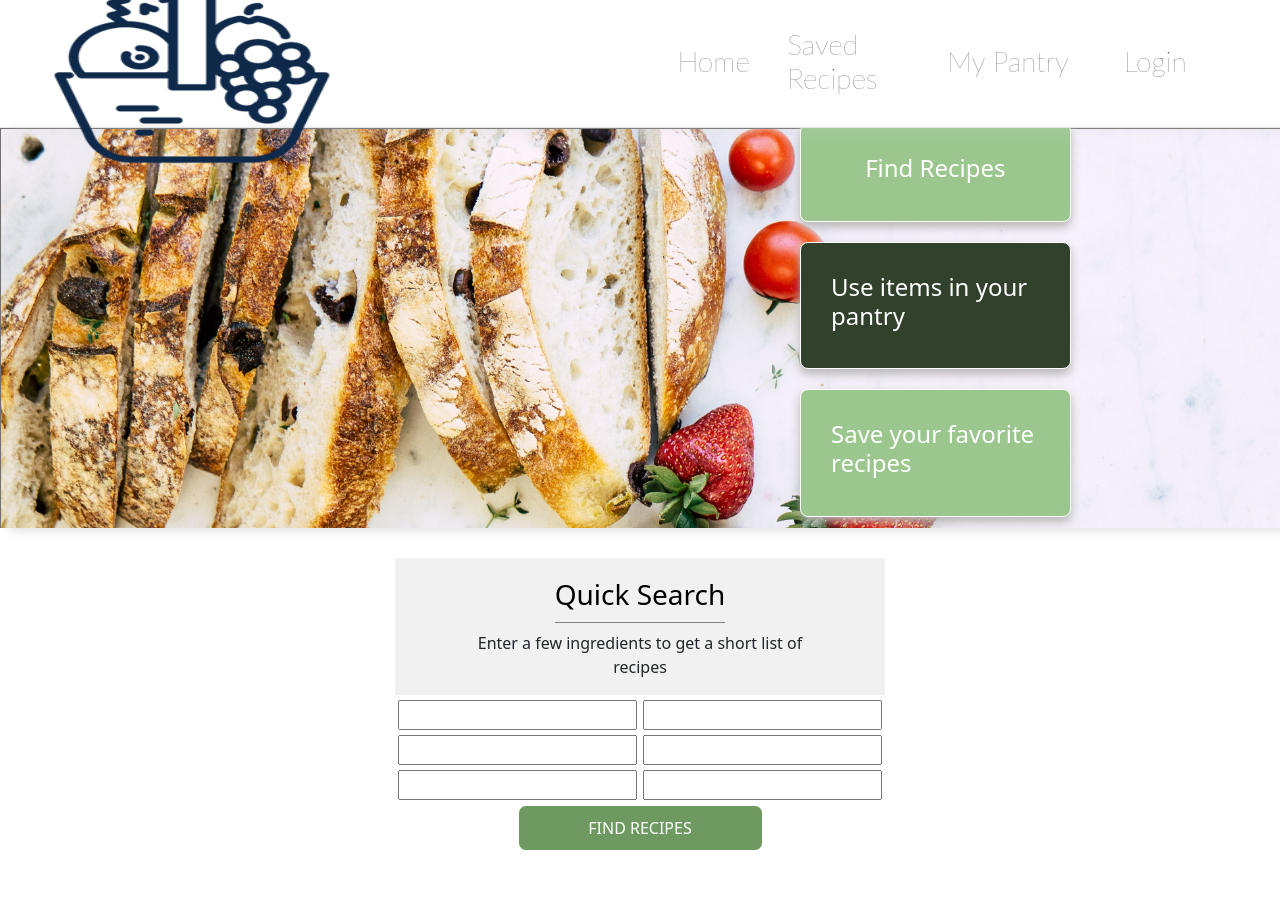
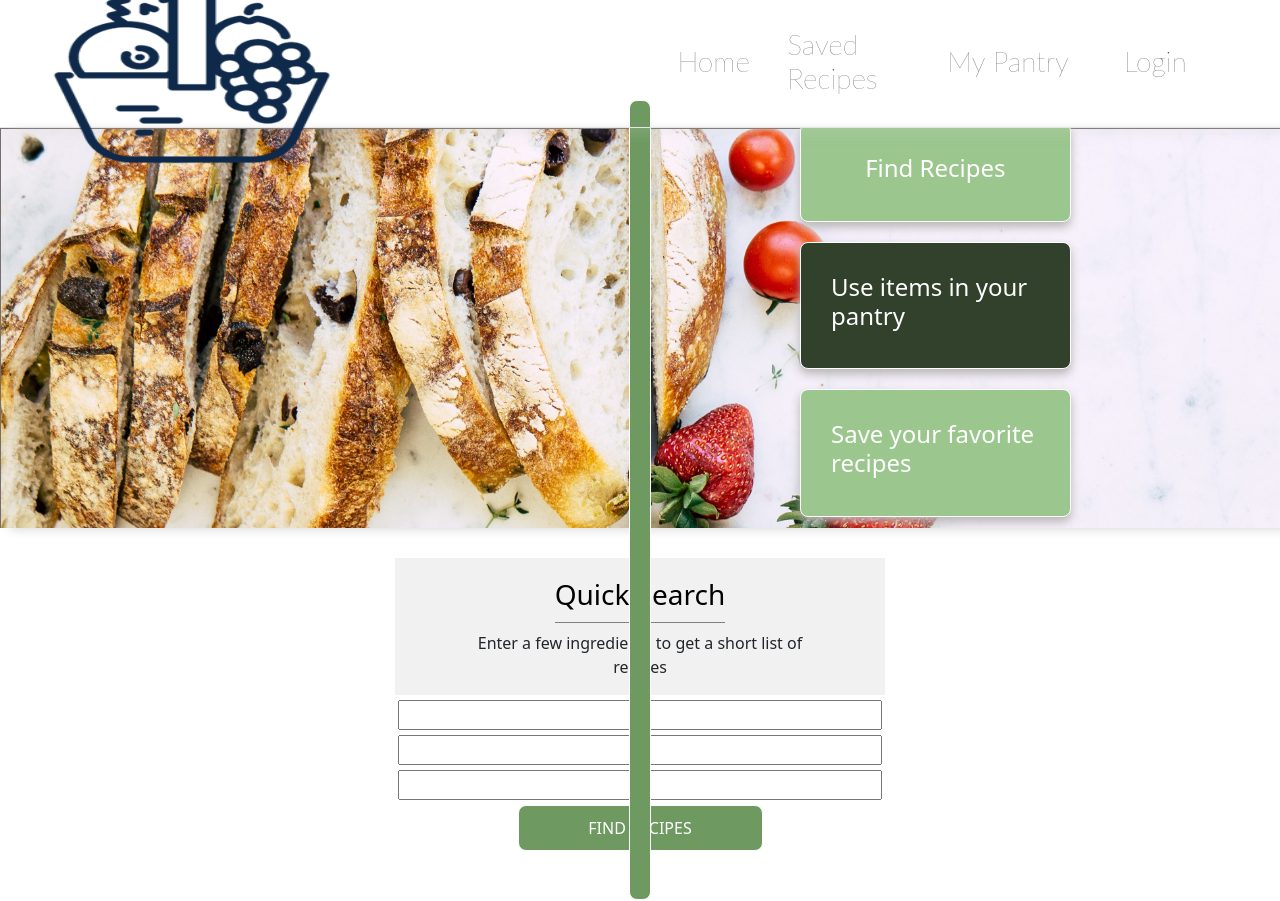
Before and after one commit to clayhindman01/Pantry, a React (Create React App) app: page / in a window 1280 px wide. Built offline with nearby package versions, Linux system fonts and the light colour scheme.

Commit message:
some more workarounds

```diff
--- a/src/components/pantryGrab.jsx
+++ b/src/components/pantryGrab.jsx
@@ -76,7 +76,16 @@
         console.log(e.target.value);
         console.log("hello");
         this.setState({id: e.target.value})
-        this.setState({popUpClass: "popUpDivShow"})
+        if(this.state.popUpHide == false)
+        {
+            this.setState({popUpClass: "popUpDivShow"})
+            this.setState({popUpHide: true})
+        }
+        else if(this.state.popUpHide == true)
+        {
+            this.setState({popUpClass: "popUpDivHide"})
+            this.setState({popUpHide: false})
+        }
 
 
         // console.log(item);
@@ -133,10 +142,10 @@
                                         })}</p>
                                     </div>
                                 </div>
-                                <RecipeView  recipe={this.state.recipes[this.state.id]} hide={this.state.popUpHide} popClass={this.state.popUpClass}/>
                                 <button className="submit" value={item.id} onClick={this.onClick}>View</button>
                             </div>
                     ))}
+                    <RecipeView  recipe={this.state.recipes[this.state.id]} hide={this.state.popUpHide} popClass={this.state.popUpClass}/>
                         </div>
             </div>
                 )
--- a/src/components/recipeView.jsx
+++ b/src/components/recipeView.jsx
@@ -11,6 +11,7 @@
             recipe: this.props.recipes,
             // recipe: this.props.recipe.title,
             popClass: this.props.popClass,
+            popClassCheck: false,
             hide: this.props.hide
         }
     }
@@ -24,40 +25,39 @@
     //     console.log(this.state.recipes.steps)
     // }\
     componentDidMount() {
-        this.setState({popUpClass: this.props.recipe.popUpClass})
+        this.setState({popClass: "popUpDivShow"})
         console.log(this.state)
     }
 
     componentDidUpdate() {
-        if(this.props.popClass != this.state.popClass)
-        {
-            // this.setState({popUpClass: this.props.recipe.popUpClass})
-            if(this.state.hide == true){
-                this.setState({hide: false})
-                this.setState({popClass: "popUpDivShow"})
 
-            }
-            else if(this.state.popUpHide == false) {
-                    this.setState({popClass: "popUpDivHide"})
-                    this.setState({hide: true})
-
-            }
-        }
     }
     onClick = (e) => {
         // console.log(e.target.value);
         e.preventDefault()
-        console.log("hello");
+        // console.log("hello");
         console.log(this.state.hide)
-        if(this.state.popUpHide == true){
-            this.setState({hide: false}, function stateUpdateComplete() {
-                this.setState({popClass: "popUpDivShow"})
-            }.bind(this));
+        console.log(this.state.popClassCheck)
+        if (this.props.hide !== this.state.popClassCheck) {
+            // this.setState({popUpClass: this.props.recipe.popUpClass})
+            if (this.state.popClassCheck == false) {
+                this.setState({ hide: false }, function stateUpdateComplete() {
+                this.setState({ popClassCheck: true })
+                }.bind(this));
+            }
+            else if (this.state.popClassCheck == true) {
+                this.setState({ hide: true }, function stateUpdateComplete() {
+                    this.setState({ popClassCheck: false })
+                }.bind(this));
+
+                this.setState({ popClassCheck: this.state.hide })
+            }
         }
-        else if(this.state.hide == false) {
-            this.setState({hide: true}, function stateUpdateComplete() {
-                this.setState({popClass: "popUpDivHide"})
-            }.bind(this));
+        if(this.state.hide === true) {
+            this.setState({popClass: "popUpDivHide"})
+        }
+        else if(this.state.hide !== true) {
+            this.setState({popClass: "popUpDivShow"})
         }
     }
     render() {
@@ -65,7 +65,7 @@
         return (
             <div className={this.state.popClass}>
                 {/* <h1>Hello</h1> */}
-                                <button className="submit"  onClick={this.onClick}>{this.state.recipe}</button>
+                <button className="submit" onClick={this.onClick}>{this.state.recipe}</button>
             </div>
         )
     }
```
